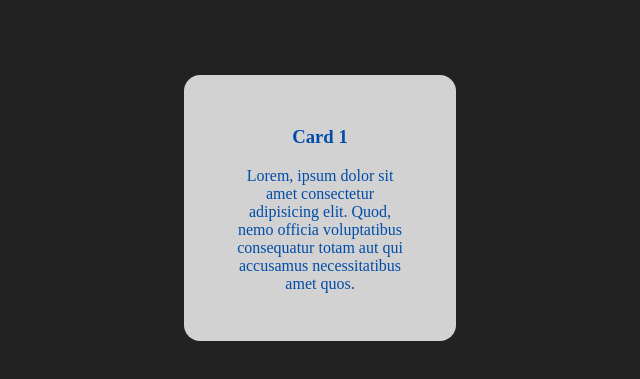
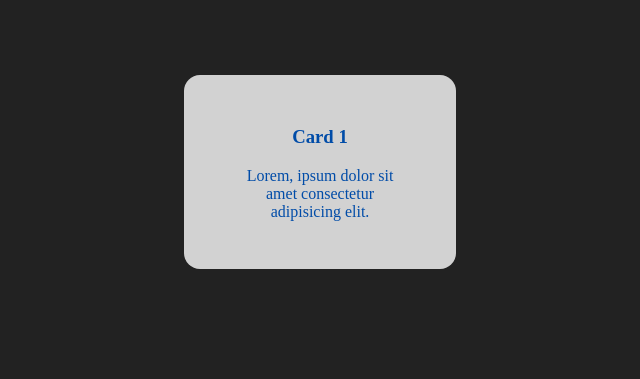
Before and after one commit to Urooba-Batool/Card-Slider, a plain HTML site: page index.html in a window 1280 px wide. Shown: the part 79-458 px from the top of the page, without its empty margins (320-960 px from the left). Drawn offline with Linux system fonts and the light colour scheme.

Commit message:
Update index.html

```diff
--- a/index.html
+++ b/index.html
@@ -12,19 +12,19 @@
 <div class="container">
         <div class="card-slider">
             <h3>Card 1</h3>
-            <p>Lorem, ipsum dolor sit amet consectetur adipisicing elit. Quod, nemo officia voluptatibus consequatur totam aut qui accusamus necessitatibus amet quos.</p>
+            <p>Lorem, ipsum dolor sit amet consectetur adipisicing elit.</p>
         </div>
         <div class="card-slider">
             <h3>Card 2</h3>
-            <p>Lorem, ipsum dolor sit amet consectetur adipisicing elit. Quod, nemo officia voluptatibus consequatur totam aut qui accusamus necessitatibus amet quos.</p>
+            <p>Lorem, ipsum dolor sit amet consectetur adipisicing elit.</p>
         </div>
         <div class="card-slider">
             <h3>Card 3</h3>
-            <p>Lorem, ipsum dolor sit amet consectetur adipisicing elit. Quod, nemo officia voluptatibus consequatur totam aut qui accusamus necessitatibus amet quos.</p>
+            <p>Lorem, ipsum dolor sit amet consectetur adipisicing elit.</p>
         </div>
         <div class="card-slider">
             <h3>Card 4</h3>
-            <p>Lorem, ipsum dolor sit amet consectetur adipisicing elit. Quod, nemo officia voluptatibus consequatur totam aut qui accusamus necessitatibus amet quos.</p>
+            <p>Lorem, ipsum dolor sit amet consectetur adipisicing elit.</p>
         </div>
     </div>
 </body>
```
